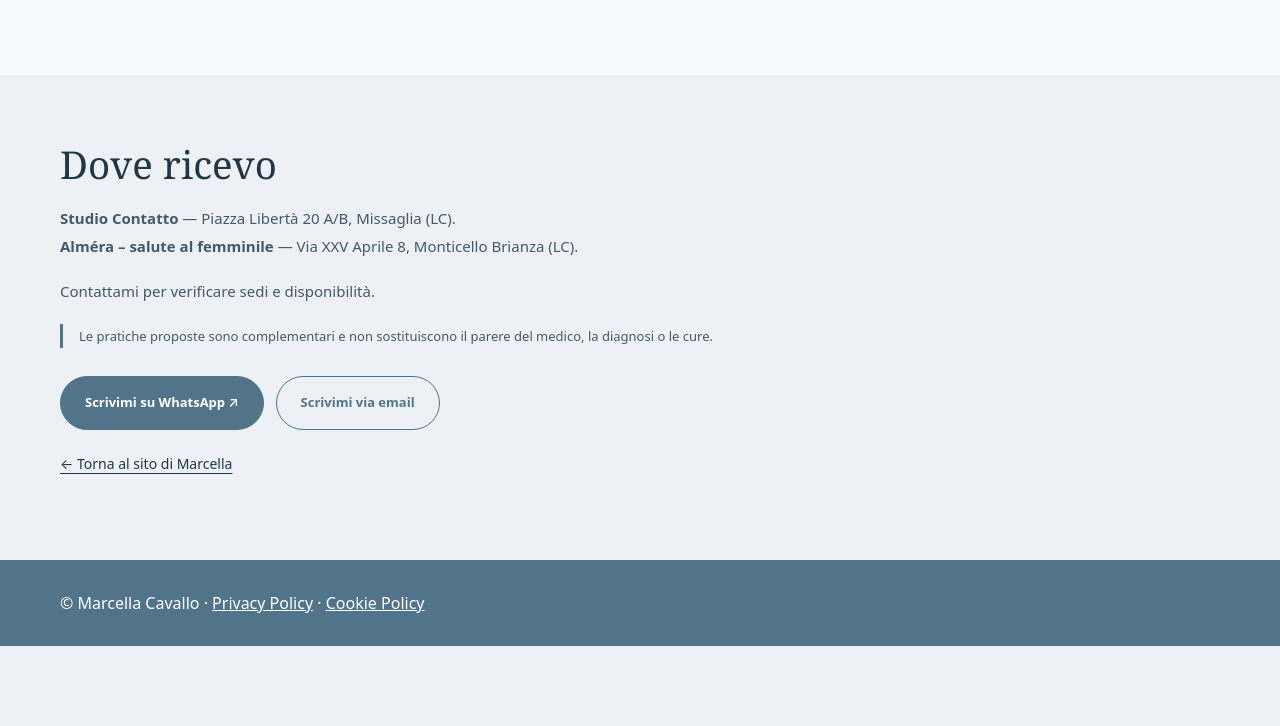
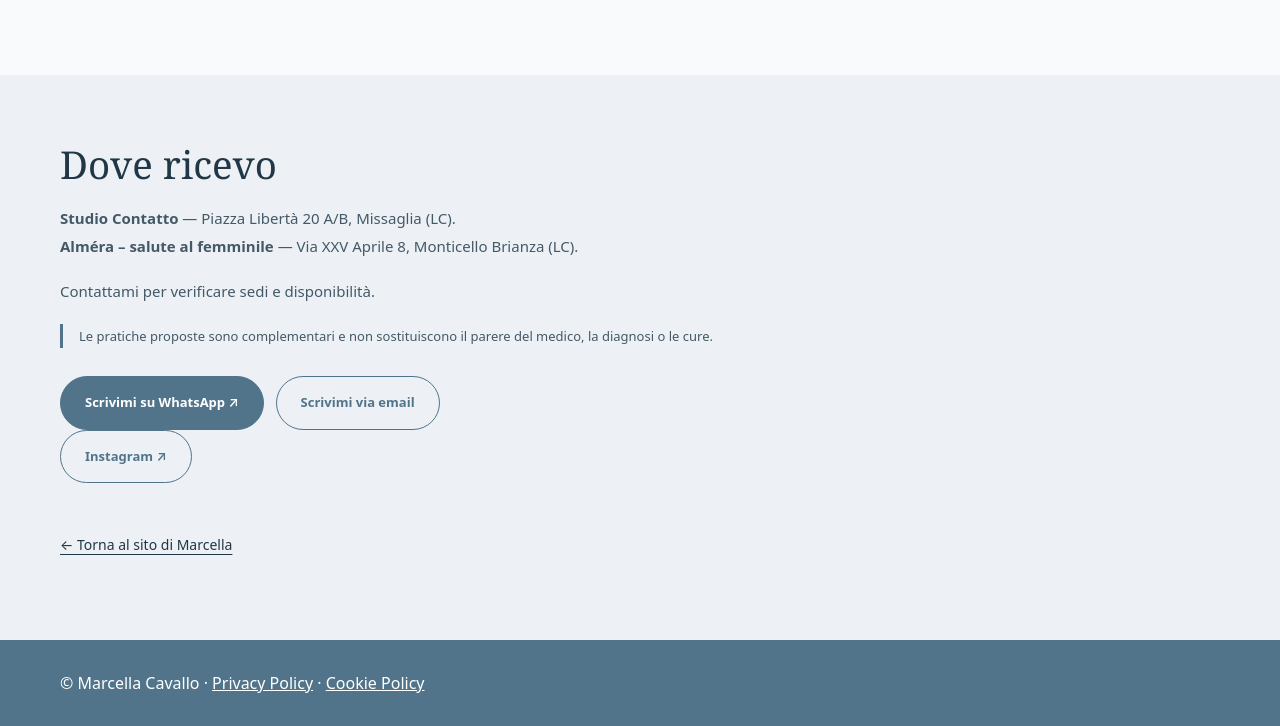
Before and after one commit to alessandrocaleffi-it/marcella-cavallo-sito, a plain HTML site: page yoga/index.html in a window 1280 px wide. Shown: the part 1343-2069 px from the top of the page. Before the commit the page ends 1989 px from the top, so only its background shows below. Drawn offline with Linux system fonts and the light colour scheme.

Commit message:
Add Instagram link to yoga/index.html

```diff
--- a/yoga/index.html
+++ b/yoga/index.html
@@ -3,5 +3,5 @@
 <body class="service-page"><a class="skip-link" href="#contenuto">Vai al contenuto</a><header class="container nav"><a class="logo" href="../" aria-label="Marcella Cavallo, torna alla homepage"><img src="../assets/logo-fiore.png" alt="" width="70" height="70"><span>Marcella Cavallo<small>Benessere e consapevolezza</small></span></a><nav class="service-nav" aria-label="Navigazione"><a href="../">Torna al sito</a><a class="btn" href="../#contatti">Richiedi un incontro ↗</a></nav></header>
 <main id="contenuto"><section class="container service-hero"><div><div class="eyebrow">Medicina cinese · Shiatsu · Yoga</div><h1>Kundalini Yoga</h1><p class="service-subtitle">Movimento, respiro e consapevolezza</p><p class="service-intro">Il Kundalini Yoga combina movimento, respirazione, meditazione, rilassamento e mantra. La pratica offre uno spazio per ascoltare il corpo e dedicarsi al proprio benessere, rispettando il proprio ritmo.</p><div class="service-actions"><a class="btn" href="../#contatti">Richiedi un incontro ↗</a><a class="btn outline" href="#approfondisci">Scopri di più</a></div></div><figure class="service-art"><img src="../assets/marcella-ritratto-v3.jpg" alt="Marcella Cavallo" width="1080" height="1350" loading="lazy"></figure></section>
 <section class="service-content" id="approfondisci"><div class="container service-content-grid"><article class="service-panel"><h2>Quando può esserti utile?</h2><p>Può interessarti se desideri coltivare rilassamento, concentrazione, mobilità e consapevolezza del respiro, oppure ritagliarti nella settimana un momento dedicato a te.</p></article><article class="service-panel"><h2>Come si svolge un incontro?</h2><p>Le lezioni possono comprendere sequenze di esercizi chiamate kriya, pratiche respiratorie, momenti meditativi e rilassamento. Marcella propone corsi di gruppo e lezioni individuali, oltre a incontri individuali dedicati al respiro.</p></article><article class="service-panel"><h2>Uno sguardo alla pratica</h2><p>Le pratiche respiratorie vengono proposte con gradualità e adattate alla persona. In presenza di condizioni di salute particolari, chiedi prima indicazioni al tuo medico.</p></article><article class="service-panel"><h2>Un percorso personale</h2><p>Ogni persona arriva con una storia e un momento diversi. L’ascolto iniziale aiuta a comprendere le esigenze e a scegliere insieme il modo più adatto di vivere l’incontro.</p></article></div></section>
-<section class="container service-location"><h2>Dove ricevo</h2><p><strong>Studio Contatto</strong> — Piazza Libertà 20 A/B, Missaglia (LC).<br><strong>Alméra – salute al femminile</strong> — Via XXV Aprile 8, Monticello Brianza (LC).</p><p>Contattami per verificare sedi e disponibilità.</p><p class="service-note">Le pratiche proposte sono complementari e non sostituiscono il parere del medico, la diagnosi o le cure.</p><div class="service-actions"><a class="btn" href="https://wa.me/393392947691?text=Buongiorno%20Marcella%2C%20vorrei%20informazioni%20su%20Kundalini%20Yoga%20e%20respirazione.">Scrivimi su WhatsApp ↗</a><a class="btn outline" href="mailto:info@marcellacavallo.it">Scrivimi via email</a></div><a class="service-back" href="../">← Torna al sito di Marcella</a></section></main>
+<section class="container service-location"><h2>Dove ricevo</h2><p><strong>Studio Contatto</strong> — Piazza Libertà 20 A/B, Missaglia (LC).<br><strong>Alméra – salute al femminile</strong> — Via XXV Aprile 8, Monticello Brianza (LC).</p><p>Contattami per verificare sedi e disponibilità.</p><p class="service-note">Le pratiche proposte sono complementari e non sostituiscono il parere del medico, la diagnosi o le cure.</p><div class="service-actions"><a class="btn" href="https://wa.me/393392947691?text=Buongiorno%20Marcella%2C%20vorrei%20informazioni%20su%20Kundalini%20Yoga%20e%20respirazione.">Scrivimi su WhatsApp ↗</a><a class="btn outline" href="mailto:info@marcellacavallo.it">Scrivimi via email</a></div><a class="btn outline" href="https://www.instagram.com/marcella_cavallo/" target="_blank" rel="noopener noreferrer" aria-label="Visita il profilo Instagram di Marcella Cavallo">Instagram ↗</a></div><div class="service-actions"><a class="service-back" href="../">← Torna al sito di Marcella</a></section></main>
 <footer class="service-footer"><div class="container">© Marcella Cavallo · <a href="../privacy.html">Privacy Policy</a> · <a href="../cookie.html">Cookie Policy</a></div></footer></body></html>
```
